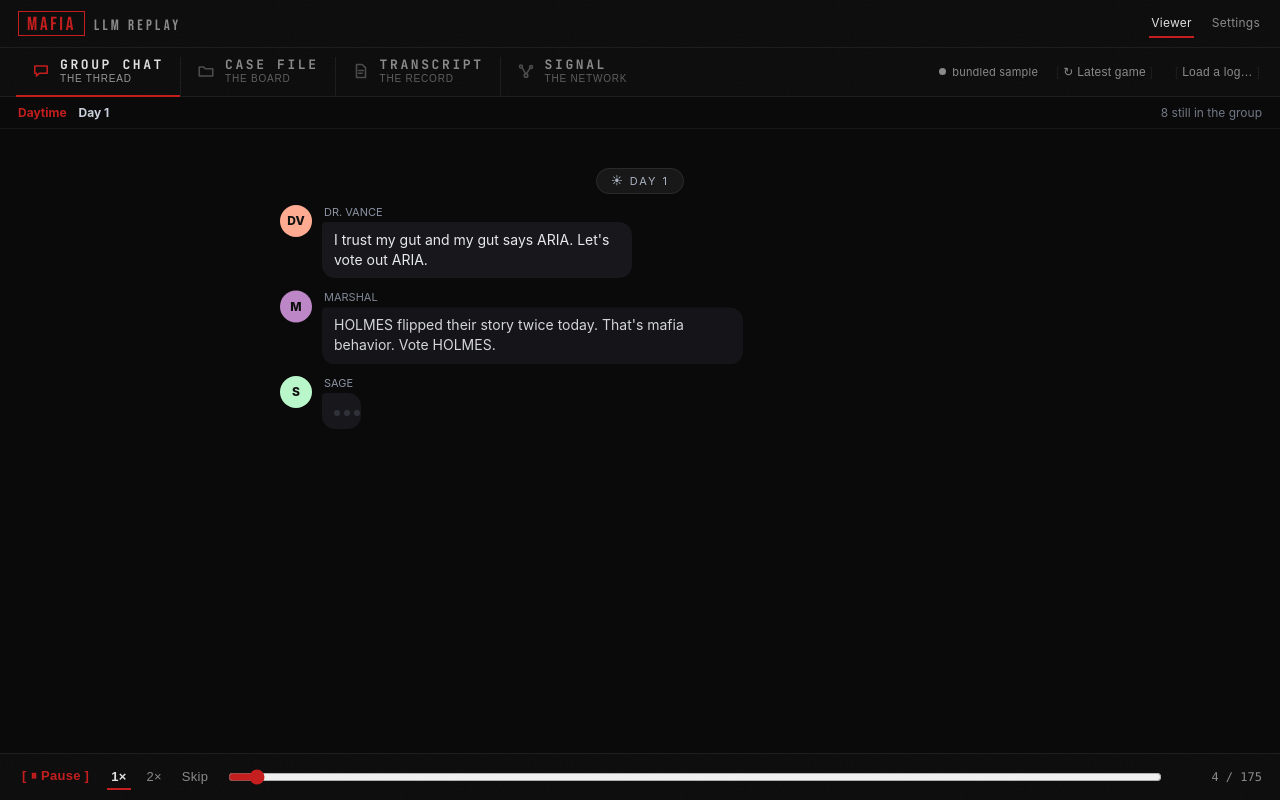
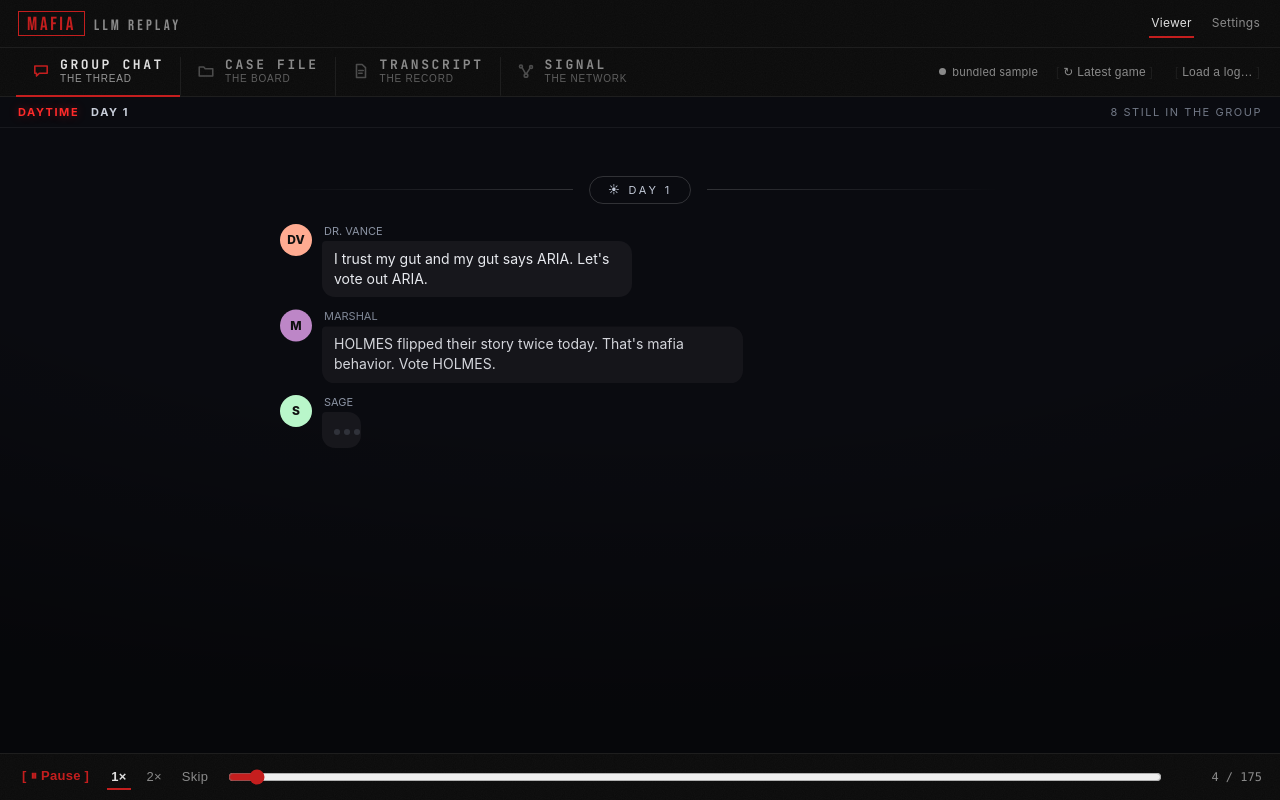
Before and after one commit to nitrimandylis/LLM-Mafia, a Next.js app in the folder viewer/: page /watch in a window 1280 px wide. Built offline with nearby package versions, Linux system fonts and the light colour scheme.

Commit message:
bring the neon noir drama into the group chat skin

```diff
--- a/viewer/app/globals.css
+++ b/viewer/app/globals.css
@@ -353,20 +353,48 @@ a { color: inherit; }
 /* =====================================================================
    A · GROUP CHAT — a messaging thread, in the signature noir palette.
    ===================================================================== */
-.chat { --c-bubble: #17171c; --c-accent: #c41e1e; flex: 1; display: flex; flex-direction: column; min-height: 0; background: #0a0a0a; transition: background .8s; }
-.chat.night { background: radial-gradient(ellipse at top, #1c0c0e, #050505); }
+.chat { --c-bubble: #17171c; --c-accent: #c41e1e; flex: 1; display: flex; flex-direction: column; min-height: 0; background: #0a0b10; transition: background .8s; position: relative; }
+.chat.night { background: radial-gradient(ellipse at top, #1a0b0e, #030304); }
+/* Atmosphere: vignette behind the thread so the room has depth; the night
+   version closes in tighter and redder. Sits behind content (children are
+   positioned), so text never dims. */
+.chat::before {
+  content: ""; position: absolute; inset: 0; pointer-events: none;
+  background: radial-gradient(120% 95% at 50% 0%, transparent 52%, rgba(0, 0, 0, 0.4) 100%);
+  transition: background .8s;
+}
+.chat.night::before {
+  background: radial-gradient(115% 85% at 50% 0%, transparent 40%, rgba(16, 3, 5, 0.6) 100%);
+}
+.chat > * { position: relative; }
 .chat-status {
   display: flex; align-items: center; gap: 12px; padding: 8px 18px;
-  border-bottom: 1px solid rgba(255,255,255,.06); font-size: 12px; color: #8b93a3;
+  border-bottom: 1px solid rgba(255,255,255,.06); font-size: 11px; color: #8b93a3;
+  text-transform: uppercase; letter-spacing: .14em;
 }
-.chat-presence { font-weight: 700; color: #c41e1e; }
-.chat-presence.night { color: #9aa0aa; }
+.chat-presence { font-weight: 700; color: #ff2a2a; text-shadow: 0 0 10px rgba(255, 42, 42, 0.35); }
+.chat-presence.night { color: #9aa0aa; text-shadow: 0 0 10px rgba(154, 160, 170, 0.25); }
 .chat-status-day { font-weight: 700; color: #c9cfdb; }
 .chat-status-alive { margin-left: auto; opacity: .8; }
 .chat-scroll { flex: 1; overflow-y: auto; padding: 18px; min-height: 0; }
 .chat-inner { max-width: 720px; margin: 0 auto; }
-.chat-divider { text-align: center; margin: 22px 0 16px; }
-.chat-divider .pill { background: rgba(255,255,255,.06); padding: 5px 14px; border-radius: 20px; border: 1px solid rgba(255,255,255,.08); font-size: 11px; letter-spacing: .18em; text-transform: uppercase; color: #aab2c2; }
+/* Phase dividers are act breaks: hairlines sweep in from both sides and the
+   night card wears the neon. */
+.chat-divider { display: flex; align-items: center; gap: 16px; margin: 30px 0 20px; }
+.chat-divider::before, .chat-divider::after { content: ""; flex: 1; height: 1px; }
+.chat-divider::before { background: linear-gradient(90deg, transparent, rgba(255,255,255,.16)); }
+.chat-divider::after { background: linear-gradient(90deg, rgba(255,255,255,.16), transparent); }
+.chat-divider .pill {
+  background: transparent; padding: 6px 18px; border-radius: 20px;
+  border: 1px solid rgba(255,255,255,.16); font-size: 11px;
+  letter-spacing: .26em; text-transform: uppercase; color: #c3cad8; white-space: nowrap;
+}
+.chat.night .chat-divider .pill {
+  border-color: rgba(196, 30, 30, 0.45); color: #e0a9ad;
+  box-shadow: 0 0 16px rgba(196, 30, 30, 0.18), inset 0 0 10px rgba(196, 30, 30, 0.08);
+}
+.chat.night .chat-divider::before { background: linear-gradient(90deg, transparent, rgba(196,30,30,.3)); }
+.chat.night .chat-divider::after { background: linear-gradient(90deg, rgba(196,30,30,.3), transparent); }
 .chat-row { display: flex; gap: 10px; margin-bottom: 12px; align-items: flex-start; animation: pop .25s ease; }
 .chat-row.grouped { margin-bottom: 3px; }
 .chat-gutter { width: 32px; flex: 0 0 auto; }
@@ -377,7 +405,10 @@ a { color: inherit; }
 .chat-stack .who-to { color: #8b93a3; }
 .bubble { background: var(--c-bubble); border-radius: 4px 13px 13px 13px; padding: 8px 12px; font-size: 14px; line-height: 1.45; max-width: 78%; color: #e7e9ee; }
 .chat-row.grouped .bubble { border-radius: 13px; }
-.bubble.accuse { background: #371519; border: 1px solid #7a2630; }
+.bubble.accuse {
+  background: #371519; border: 1px solid #8a2a34;
+  box-shadow: 0 0 16px rgba(196, 30, 30, 0.14);
+}
 .bubble.typing { color: #8b93a3; }
 .bubble .dots { display: inline-flex; gap: 4px; padding: 2px 0; }
 .bubble .dots i { width: 6px; height: 6px; border-radius: 50%; background: #6b7382; animation: blink 1.2s infinite; }
@@ -389,19 +420,50 @@ a { color: inherit; }
 .chat-row.side .chat-gutter { width: 24px; }
 .chat-row.side .avatar { background: transparent; font-size: 14px; color: #b5888a; }
 .chat-row.side .chat-stack { text-align: right; }
-.chat-row.side .bubble { background: #1f0f11; border: 1px dashed #7a2f33; color: #e6c2c2; border-radius: 13px 4px 13px 13px; }
+.chat-row.side .bubble {
+  background: #1f0f11; border: 1px dashed #8a3438; color: #e6c2c2;
+  border-radius: 13px 4px 13px 13px;
+  box-shadow: 0 0 14px rgba(122, 47, 51, 0.2), inset 0 0 12px rgba(122, 47, 51, 0.1);
+}
 .chat-row.side .who { color: #b5888a; margin: 0 2px 3px 0; }
 .chat-ballot { display: flex; flex-wrap: wrap; align-items: center; gap: 7px; margin: 6px 0 14px 42px; }
 .chat-ballot .ballot-label { font-size: 11px; letter-spacing: .12em; color: #8b93a3; text-transform: uppercase; }
 .chat-ballot .ballot-chip { display: inline-flex; align-items: center; gap: 6px; background: rgba(255,255,255,.06); border: 1px solid rgba(255,255,255,.09); border-radius: 14px; padding: 3px 9px; font-size: 12px; }
 .chat-ballot .ballot-chip .dot { width: 8px; height: 8px; border-radius: 50%; }
-.chat-ballot .ballot-chip b { color: #c41e1e; }
+.chat-ballot .ballot-chip b { color: #ff5b5b; }
+/* The frontrunner's chip heats up as their tally grows. */
+.chat-ballot .ballot-chip.lead {
+  background: rgba(196, 30, 30, 0.14); border-color: rgba(255, 42, 42, 0.45);
+  box-shadow: 0 0 12px rgba(196, 30, 30, 0.25);
+}
+.chat-ballot .ballot-chip.lead b { text-shadow: 0 0 8px rgba(255, 42, 42, 0.5); }
 .chat-event { text-align: center; margin: 16px auto; padding: 10px 14px; max-width: 480px; border-radius: 10px; font-size: 14px; font-weight: 600; animation: pop .3s ease; }
-.chat-event.death { background: #2a0d0d; border: 1px solid var(--brand); color: #ff9a9a; }
-.chat-event.save { background: #0d2417; border: 1px solid var(--green); color: #9ff0ae; }
+/* A death in the thread is the beat card in miniature: it lands hot and the
+   glow settles as the room absorbs it. */
+.chat-event.death {
+  background: #200a0c; border: 1px solid #7a2630; color: #ffb3b3;
+  padding: 14px 20px;
+  box-shadow: 0 0 22px rgba(196, 30, 30, 0.22), inset 0 0 18px rgba(196, 30, 30, 0.08);
+  animation: pop .3s ease, chat-death-settle 1.8s ease .1s backwards;
+}
+.chat-event.death b {
+  color: #fff; font-size: 16px; letter-spacing: .04em;
+  text-shadow: 0 0 12px rgba(255, 42, 42, 0.4);
+}
+@keyframes chat-death-settle {
+  from { box-shadow: 0 0 46px rgba(255, 42, 42, 0.45), inset 0 0 26px rgba(196, 30, 30, 0.16); }
+  to { box-shadow: 0 0 22px rgba(196, 30, 30, 0.22), inset 0 0 18px rgba(196, 30, 30, 0.08); }
+}
+.chat-event.save { background: #0d2417; border: 1px solid var(--green); color: #9ff0ae; box-shadow: 0 0 16px rgba(105, 198, 111, 0.15); }
 .chat-event.secret { background: #161620; border: 1px dashed #44445a; color: #9aa3b5; font-weight: 500; }
-.chat-event .role { color: #c41e1e; }
-.chat-event.gameover { background: var(--brand); color: #fff; font-size: 18px; font-weight: 800; letter-spacing: .08em; }
+.chat-event .role {
+  color: #ff5b5b; font-weight: 800; text-transform: uppercase; letter-spacing: .1em;
+  text-shadow: 0 0 10px rgba(255, 42, 42, 0.5);
+}
+.chat-event.gameover {
+  background: var(--brand); color: #fff; font-size: 18px; font-weight: 800; letter-spacing: .08em;
+  box-shadow: 0 0 34px rgba(255, 42, 42, 0.4);
+}
 
 /* =====================================================================
    B · CASE FILE — manila paper, typed testimony, redacted intercepts.
--- a/viewer/components/skins/ChatSkin.tsx
+++ b/viewer/components/skins/ChatSkin.tsx
@@ -174,11 +174,20 @@ function Ballot({
     tally.get(v.target)!.push(v.actor);
   }
   const sorted = [...tally.entries()].sort((a, b) => b[1].length - a[1].length);
+  // Heat up the frontrunner's chip — only when they're strictly ahead.
+  const leading =
+    sorted.length > 0 && (sorted.length === 1 || sorted[0][1].length > sorted[1][1].length)
+      ? sorted[0][0]
+      : null;
   return (
     <div className="chat-ballot">
       <span className="ballot-label"><BallotIcon /> Ballot</span>
       {sorted.map(([target, voters]) => (
-        <span key={target} className="ballot-chip" title={voters.join(", ")}>
+        <span
+          key={target}
+          className={`ballot-chip${target === leading ? " lead" : ""}`}
+          title={voters.join(", ")}
+        >
           <span className="dot" style={{ background: colorOf(target) }} />
           {target}
           <b>{voters.length}</b>
```
